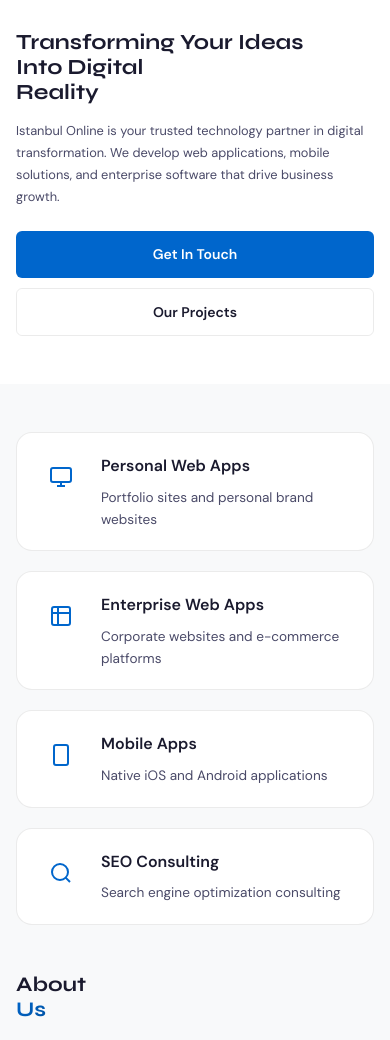
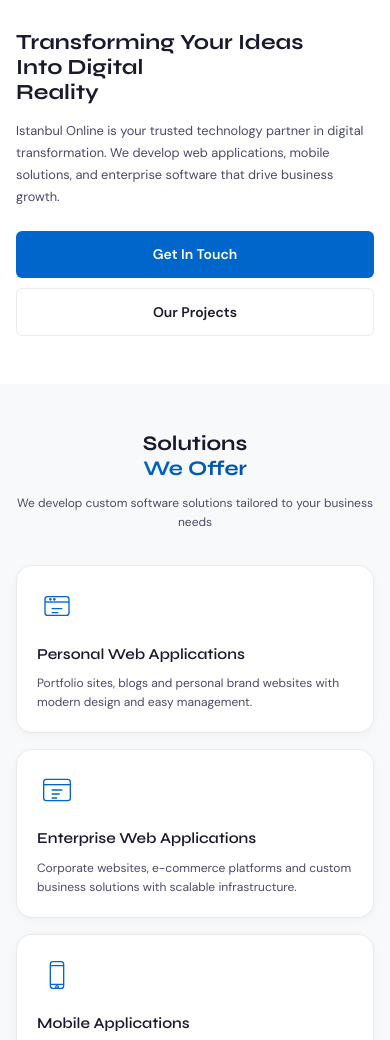
Before and after one commit to mustafafiliz/istanbul-online, a website: page index.html in a window 390 px wide. Shown: the part 60-1100 px from the top of the page. Drawn offline with Linux system fonts and the light colour scheme.

Commit message:
Revamp index.html to replace the "About" section with a new "Services" section, detailing offerings such as Personal Web Applications, Enterprise Web Applications, Mobile Applications, and SEO Consulting. Update styles.css to adjust padding in the hero section for improved layout. Add an empty line in package.json for better formatting.

```diff
--- a/assets/css/styles.css
+++ b/assets/css/styles.css
@@ -316,7 +316,6 @@ ul {
    HERO SECTION
    ============================================ */
 .hero {
-  min-height: 85vh;
     display: flex;
     align-items: center;
     padding: 120px 0 80px;
@@ -1471,7 +1470,7 @@ ul {
   /* Hero Mobile */
   .hero {
     min-height: auto;
-    padding: 100px 0 60px;
+    padding: 50px 0 60px;
   }
 
   .hero-container {
--- a/index.html
+++ b/index.html
@@ -138,74 +138,83 @@
       </div>
     </section>
 
-    <!-- About Section -->
-    <section class="about" id="about">
-      <div class="about-container">
-        <div class="about-content">
+    <!-- Services Section -->
+    <section class="services" id="services">
+      <div class="services-container">
+        <div class="section-header">
           <h2 class="section-title">
-            <span data-i18n="about.title1">About</span><br />
-            <span class="gradient-text" data-i18n="about.title2">Us</span>
+            <span data-i18n="services.title1">Solutions</span><br />
+            <span class="gradient-text" data-i18n="services.title2"
+              >We Offer</span
+            >
           </h2>
-
-          <p class="section-description" data-i18n="about.description">
-            Istanbul Online Technology was founded in 2016. With our strong software and SEO team, we have successfully developed banausta.com and doktorlariniz.com web and mobile applications. Since 2026, we have expanded our operations to offer web and mobile application solutions to third parties.
+          <p class="section-subtitle" data-i18n="services.subtitle">
+            We develop custom software solutions tailored to your business needs
           </p>
         </div>
 
-        <div class="about-visual">
-          <div class="about-features-right">
-            <div class="feature-card">
-              <div class="feature-icon">
-                <svg viewBox="0 0 24 24" fill="none" stroke="currentColor" stroke-width="2">
-                  <rect x="2" y="3" width="20" height="14" rx="2"/>
-                  <path d="M8 21h8M12 17v4"/>
+        <div class="services-grid">
+          <div class="service-card">
+            <div class="service-icon">
+              <svg viewBox="0 0 48 48" fill="none" stroke="currentColor" stroke-width="2">
+                <rect x="6" y="10" width="36" height="28" rx="4" />
+                <path d="M6 18h36" />
+                <circle cx="14" cy="14" r="1" fill="currentColor" />
+                <circle cx="20" cy="14" r="1" fill="currentColor" />
+                <path d="M16 28h16M16 34h10" />
               </svg>
             </div>
-              <div class="feature-text">
-                <h4 data-i18n="about.features.personal.title">Personal Web Apps</h4>
-                <p data-i18n="about.features.personal.description">Portfolio sites and personal brand websites</p>
+            <h3 class="service-title" data-i18n="services.items.personal.title">Personal Web Applications</h3>
+            <p class="service-description" data-i18n="services.items.personal.description">
+              Portfolio sites, blogs and personal brand websites with modern design and easy management.
+            </p>
           </div>
-            </div>
-            <div class="feature-card">
-              <div class="feature-icon">
-                <svg viewBox="0 0 24 24" fill="none" stroke="currentColor" stroke-width="2">
-                  <rect x="3" y="3" width="18" height="18" rx="2"/>
-                  <path d="M3 9h18M9 3v18"/>
+
+          <div class="service-card">
+            <div class="service-icon">
+              <svg viewBox="0 0 48 48" fill="none" stroke="currentColor" stroke-width="2">
+                <rect x="4" y="8" width="40" height="32" rx="4" />
+                <path d="M4 16h40" />
+                <path d="M16 24h16M16 30h12M16 36h8" />
               </svg>
             </div>
-              <div class="feature-text">
-                <h4 data-i18n="about.features.enterprise.title">Enterprise Web Apps</h4>
-                <p data-i18n="about.features.enterprise.description">Corporate websites and e-commerce platforms</p>
+            <h3 class="service-title" data-i18n="services.items.enterprise.title">Enterprise Web Applications</h3>
+            <p class="service-description" data-i18n="services.items.enterprise.description">
+              Corporate websites, e-commerce platforms and custom business solutions with scalable infrastructure.
+            </p>
           </div>
-            </div>
-            <div class="feature-card">
-              <div class="feature-icon">
-                <svg viewBox="0 0 24 24" fill="none" stroke="currentColor" stroke-width="2">
-                  <rect x="5" y="2" width="14" height="20" rx="2"/>
-                  <path d="M12 18h.01"/>
+
+          <div class="service-card">
+            <div class="service-icon">
+              <svg viewBox="0 0 48 48" fill="none" stroke="currentColor" stroke-width="2">
+                <rect x="14" y="4" width="20" height="40" rx="4" />
+                <path d="M14 10h20M14 38h20" />
+                <circle cx="24" cy="42" r="2" />
               </svg>
             </div>
-              <div class="feature-text">
-                <h4 data-i18n="about.features.mobile.title">Mobile Apps</h4>
-                <p data-i18n="about.features.mobile.description">Native iOS and Android applications</p>
+            <h3 class="service-title" data-i18n="services.items.mobile.title">Mobile Applications</h3>
+            <p class="service-description" data-i18n="services.items.mobile.description">
+              Native iOS and Android applications with seamless user experience and intuitive interfaces.
+            </p>
           </div>
-            </div>
-            <div class="feature-card">
-              <div class="feature-icon">
-                <svg viewBox="0 0 24 24" fill="none" stroke="currentColor" stroke-width="2">
-                  <circle cx="11" cy="11" r="8"/>
-                  <path d="M21 21l-4.35-4.35"/>
+
+          <div class="service-card">
+            <div class="service-icon">
+              <svg viewBox="0 0 48 48" fill="none" stroke="currentColor" stroke-width="2">
+                <circle cx="20" cy="20" r="14" />
+                <path d="M30 30l10 10" />
+                <path d="M14 20h12M20 14v12" />
               </svg>
             </div>
-              <div class="feature-text">
-                <h4 data-i18n="about.features.seo.title">SEO Consulting</h4>
-                <p data-i18n="about.features.seo.description">Search engine optimization consulting</p>
-              </div>
-            </div>
+            <h3 class="service-title" data-i18n="services.items.seo.title">SEO Consulting</h3>
+            <p class="service-description" data-i18n="services.items.seo.description">
+              Search engine optimization consulting to increase visibility, drive organic traffic and improve rankings.
+            </p>
           </div>
         </div>
       </div>
     </section>
+
 
     <!-- Projects Section -->
     <section class="projects" id="projects">
@@ -283,82 +292,6 @@
       </div>
     </section>
 
-    <!-- Services Section -->
-    <section class="services" id="services">
-      <div class="services-container">
-        <div class="section-header">
-          <h2 class="section-title">
-            <span data-i18n="services.title1">Solutions</span><br />
-            <span class="gradient-text" data-i18n="services.title2"
-              >We Offer</span
-            >
-          </h2>
-          <p class="section-subtitle" data-i18n="services.subtitle">
-            We develop custom software solutions tailored to your business needs
-          </p>
-        </div>
-
-        <div class="services-grid">
-          <div class="service-card">
-            <div class="service-icon">
-              <svg viewBox="0 0 48 48" fill="none" stroke="currentColor" stroke-width="2">
-                <rect x="6" y="10" width="36" height="28" rx="4" />
-                <path d="M6 18h36" />
-                <circle cx="14" cy="14" r="1" fill="currentColor" />
-                <circle cx="20" cy="14" r="1" fill="currentColor" />
-                <path d="M16 28h16M16 34h10" />
-              </svg>
-            </div>
-            <h3 class="service-title" data-i18n="services.items.personal.title">Personal Web Applications</h3>
-            <p class="service-description" data-i18n="services.items.personal.description">
-              Portfolio sites, blogs and personal brand websites with modern design and easy management.
-            </p>
-          </div>
-
-          <div class="service-card">
-            <div class="service-icon">
-              <svg viewBox="0 0 48 48" fill="none" stroke="currentColor" stroke-width="2">
-                <rect x="4" y="8" width="40" height="32" rx="4" />
-                <path d="M4 16h40" />
-                <path d="M16 24h16M16 30h12M16 36h8" />
-              </svg>
-            </div>
-            <h3 class="service-title" data-i18n="services.items.enterprise.title">Enterprise Web Applications</h3>
-            <p class="service-description" data-i18n="services.items.enterprise.description">
-              Corporate websites, e-commerce platforms and custom business solutions with scalable infrastructure.
-            </p>
-          </div>
-
-          <div class="service-card">
-            <div class="service-icon">
-              <svg viewBox="0 0 48 48" fill="none" stroke="currentColor" stroke-width="2">
-                <rect x="14" y="4" width="20" height="40" rx="4" />
-                <path d="M14 10h20M14 38h20" />
-                <circle cx="24" cy="42" r="2" />
-              </svg>
-            </div>
-            <h3 class="service-title" data-i18n="services.items.mobile.title">Mobile Applications</h3>
-            <p class="service-description" data-i18n="services.items.mobile.description">
-              Native iOS and Android applications with seamless user experience and intuitive interfaces.
-            </p>
-          </div>
-
-          <div class="service-card">
-            <div class="service-icon">
-              <svg viewBox="0 0 48 48" fill="none" stroke="currentColor" stroke-width="2">
-                <circle cx="20" cy="20" r="14" />
-                <path d="M30 30l10 10" />
-                <path d="M14 20h12M20 14v12" />
-              </svg>
-            </div>
-            <h3 class="service-title" data-i18n="services.items.seo.title">SEO Consulting</h3>
-            <p class="service-description" data-i18n="services.items.seo.description">
-              Search engine optimization consulting to increase visibility, drive organic traffic and improve rankings.
-            </p>
-          </div>
-        </div>
-      </div>
-    </section>
 
     <!-- CTA Section -->
     <section class="cta-section">
@@ -471,29 +404,6 @@
               </div>
             </div>
 
-            <div class="social-links">
-              <a href="#" class="social-link" aria-label="LinkedIn">
-                <svg viewBox="0 0 24 24" fill="currentColor">
-                  <path
-                    d="M20.447 20.452h-3.554v-5.569c0-1.328-.027-3.037-1.852-3.037-1.853 0-2.136 1.445-2.136 2.939v5.667H9.351V9h3.414v1.561h.046c.477-.9 1.637-1.85 3.37-1.85 3.601 0 4.267 2.37 4.267 5.455v6.286zM5.337 7.433c-1.144 0-2.063-.926-2.063-2.065 0-1.138.92-2.063 2.063-2.063 1.14 0 2.064.925 2.064 2.063 0 1.139-.925 2.065-2.064 2.065zm1.782 13.019H3.555V9h3.564v11.452zM22.225 0H1.771C.792 0 0 .774 0 1.729v20.542C0 23.227.792 24 1.771 24h20.451C23.2 24 24 23.227 24 22.271V1.729C24 .774 23.2 0 22.222 0h.003z"
-                  />
-                </svg>
-              </a>
-              <a href="#" class="social-link" aria-label="Twitter">
-                <svg viewBox="0 0 24 24" fill="currentColor">
-                  <path
-                    d="M18.244 2.25h3.308l-7.227 8.26 8.502 11.24H16.17l-5.214-6.817L4.99 21.75H1.68l7.73-8.835L1.254 2.25H8.08l4.713 6.231zm-1.161 17.52h1.833L7.084 4.126H5.117z"
-                  />
-                </svg>
-              </a>
-              <a href="#" class="social-link" aria-label="GitHub">
-                <svg viewBox="0 0 24 24" fill="currentColor">
-                  <path
-                    d="M12 0c-6.626 0-12 5.373-12 12 0 5.302 3.438 9.8 8.207 11.387.599.111.793-.261.793-.577v-2.234c-3.338.726-4.033-1.416-4.033-1.416-.546-1.387-1.333-1.756-1.333-1.756-1.089-.745.083-.729.083-.729 1.205.084 1.839 1.237 1.839 1.237 1.07 1.834 2.807 1.304 3.492.997.107-.775.418-1.305.762-1.604-2.665-.305-5.467-1.334-5.467-5.931 0-1.311.469-2.381 1.236-3.221-.124-.303-.535-1.524.117-3.176 0 0 1.008-.322 3.301 1.23.957-.266 1.983-.399 3.003-.404 1.02.005 2.047.138 3.006.404 2.291-1.552 3.297-1.23 3.297-1.23.653 1.653.242 2.874.118 3.176.77.84 1.235 1.911 1.235 3.221 0 4.609-2.807 5.624-5.479 5.921.43.372.823 1.102.823 2.222v3.293c0 .319.192.694.801.576 4.765-1.589 8.199-6.086 8.199-11.386 0-6.627-5.373-12-12-12z"
-                  />
-                </svg>
-              </a>
-            </div>
           </div>
 
           <div class="contact-form-wrapper">
```
Also changed, not shown: package.json (line endings or trailing spaces). Lines whose indentation alone changed are shown as unchanged.
